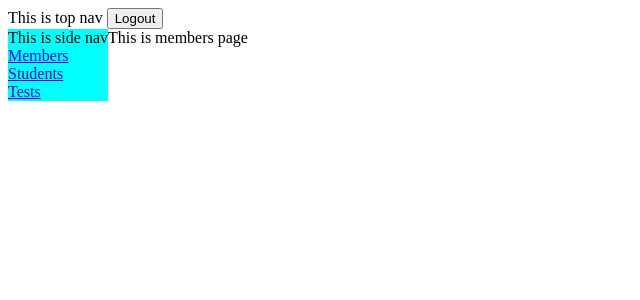
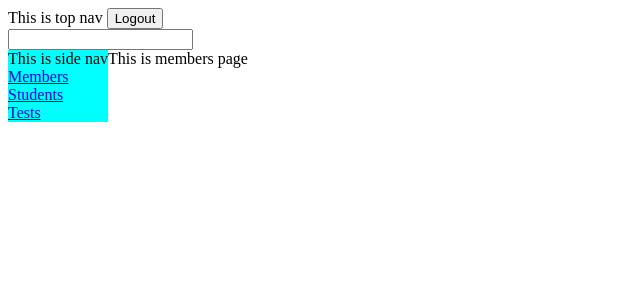
Before and after one commit to Gauravseta/eds-demo, an Angular app: page /login in a window 1280 px wide. Both pictures are taken after a click on the button "Login". Shown: the top 300 px of the page, without its empty margins (0-640 px from the left). Built offline with nearby package versions, Linux system fonts and the light colour scheme.

Commit message:
parent child interaction added

```diff
--- a/src/app/components/page-layout/page-layout.component.html
+++ b/src/app/components/page-layout/page-layout.component.html
@@ -2,6 +2,9 @@
 
     This is top nav
     <button (click)="logout()">Logout</button>
+    <div>
+        <input type="text" [(ngModel)]="memberName" (ngModelChange)="changeMember()">
+    </div>
 </div>
 <div style="display:flex;">
     <div style="width:100px;height:100%;background-color:cyan;">This is side nav
--- a/src/app/components/page-layout/page-layout.component.ts
+++ b/src/app/components/page-layout/page-layout.component.ts
@@ -1,6 +1,7 @@
 import { Component, OnInit } from '@angular/core';
 import { Router } from '@angular/router';
 import { UtilService } from '../../services/util.service';
+import { CommonService } from '../../services/common.service';
 import { AppConstants } from '../../app.constants';
 /**
  * Main page layout, display the page side nav and top nav
@@ -11,10 +12,12 @@ import { AppConstants } from '../../app.constants';
     templateUrl: './page-layout.component.html',
 })
 export class PageLayoutComponent implements OnInit {
+   private memberName: string = '';
+    constructor(private util: UtilService, private router: Router, private commonService: CommonService){}
+    ngOnInit() {
+      let resolveObj: string= this.util.getFromStorage('SEARCH_TEXT') || '';
 
-    constructor(private util: UtilService, private router: Router){}
-    ngOnInit() {
-
+      this.memberName = resolveObj.substring(1,resolveObj.length-1);
     }
 
     /**
@@ -25,4 +28,10 @@ export class PageLayoutComponent implements OnInit {
     localStorage.clear();
     this.router.navigate(['/login']);
   }
+
+  changeMember() {
+    this.util.saveToStorage('SEARCH_TEXT',this.memberName);
+    this.commonService.notifyOther({memberName: this.memberName});
+  }
+
 }
--- a/src/app/pages/members/member.component.html
+++ b/src/app/pages/members/member.component.html
@@ -1,3 +1,3 @@
 <page-layout>
-    <div>This is members page</div>
+    <div>This is members page{{memberName}}</div>
 </page-layout>
--- a/src/app/pages/members/member.component.ts
+++ b/src/app/pages/members/member.component.ts
@@ -1,7 +1,7 @@
 import { Component, OnInit} from '@angular/core';
-
-
-
+import {CommonService} from '../../services/common.service';
+import { Subscription } from 'rxjs/Subscription';
+import {Router, CanActivate, ActivatedRouteSnapshot, ActivatedRoute} from '@angular/router';
 @Component({
     selector : 'members',
     templateUrl: './member.component.html',
@@ -9,8 +9,13 @@ import { Component, OnInit} from '@angular/core';
 })
 
 export class MemberComponent implements OnInit {
-
+    private subscription: Subscription;
+    private memberName: string;
+    constructor(private commonService: CommonService,route: ActivatedRoute) {
+    }
     ngOnInit() {
-        console.log('in members component');
+        this.subscription = this.commonService.notifyObservable$.subscribe((res) => {
+            this.memberName = res.memberName;
+        });
     }
 }
--- /dev/null
+++ b/src/app/resolvers/searchtext.resolver.ts
@@ -0,0 +1,19 @@
+import {Injectable} from '@angular/core';
+import { Resolve, ActivatedRouteSnapshot, RouterStateSnapshot } from '@angular/router';
+import {Observable} from 'rxjs/Observable';
+import { UtilService } from '../services/util.service';
+
+@Injectable()
+export class SearchTextResolver implements Resolve<any> {
+
+    constructor(private util: UtilService) {}
+
+    resolve(
+        route: ActivatedRouteSnapshot,
+        state: RouterStateSnapshot
+    ): Observable<any> {
+        let resolveObj = this.util.getFromStorage('SEARCH_TEXT') || '';
+        return Observable.of(resolveObj.substring(1,resolveObj.length-1));
+    }
+
+}
--- /dev/null
+++ b/src/app/services/common.service.ts
@@ -0,0 +1,18 @@
+import { Injectable } from '@angular/core';
+import { Subject } from 'rxjs/Subject';
+@Injectable()
+export class CommonService {
+
+    private notify = new Subject<any>();
+
+    notifyObservable$ = this.notify.asObservable();
+    constructor(){
+
+    }
+
+    public notifyOther(data: any) {
+        if (data) {
+            this.notify.next(data);
+        }
+    }
+}
--- a/src/app/services/services.module.ts
+++ b/src/app/services/services.module.ts
@@ -3,14 +3,13 @@ import { NgModule } from '@angular/core';
 import { UtilService } from './util.service';
 import { AuthService } from './auth.service';
 import { AuthGuard } from './auth.guard';
-
-
+import { CommonService } from './common.service';
 
 @NgModule({
     providers: [
         UtilService,
-        ServicesModule,
         AuthService,
+        CommonService
     ],
     imports: [
     ]
```
Also changed, not shown: src/app/app-routing.module.ts (+6 -1 lines), src/app/app.module.ts (+7 -2 lines).
